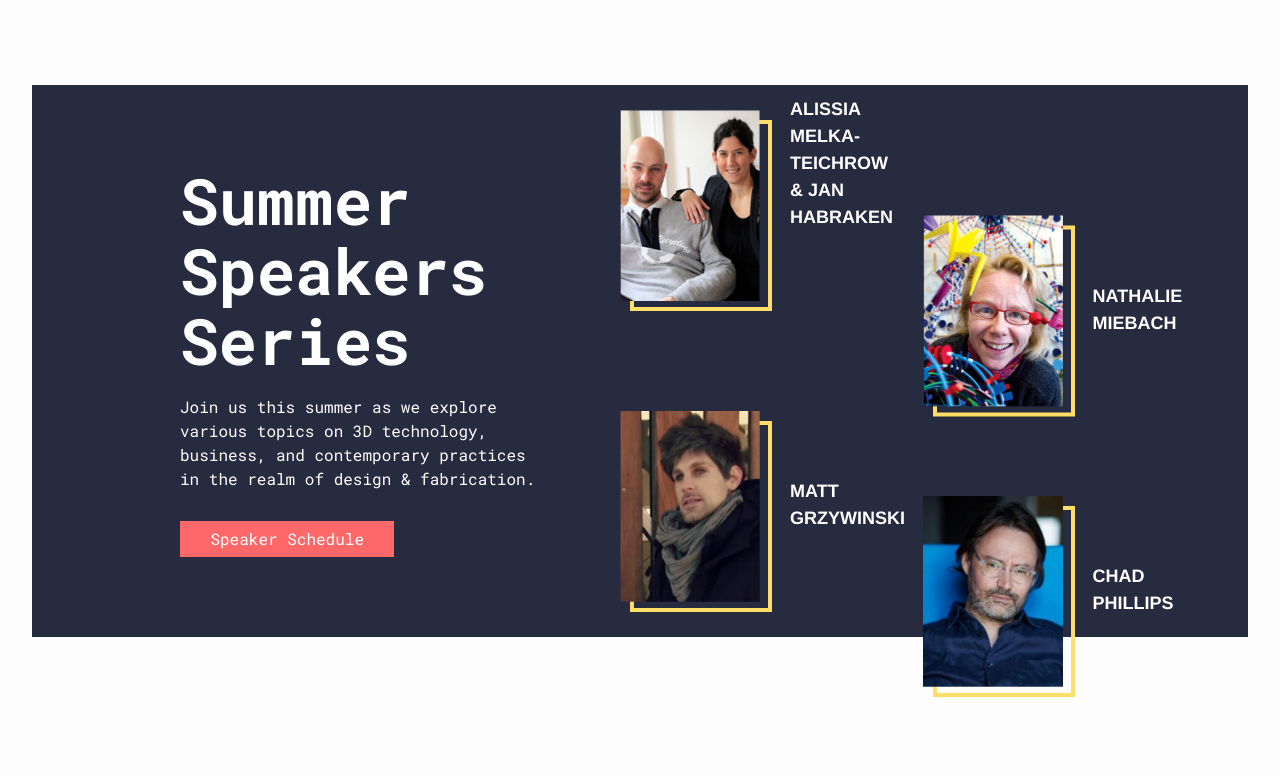
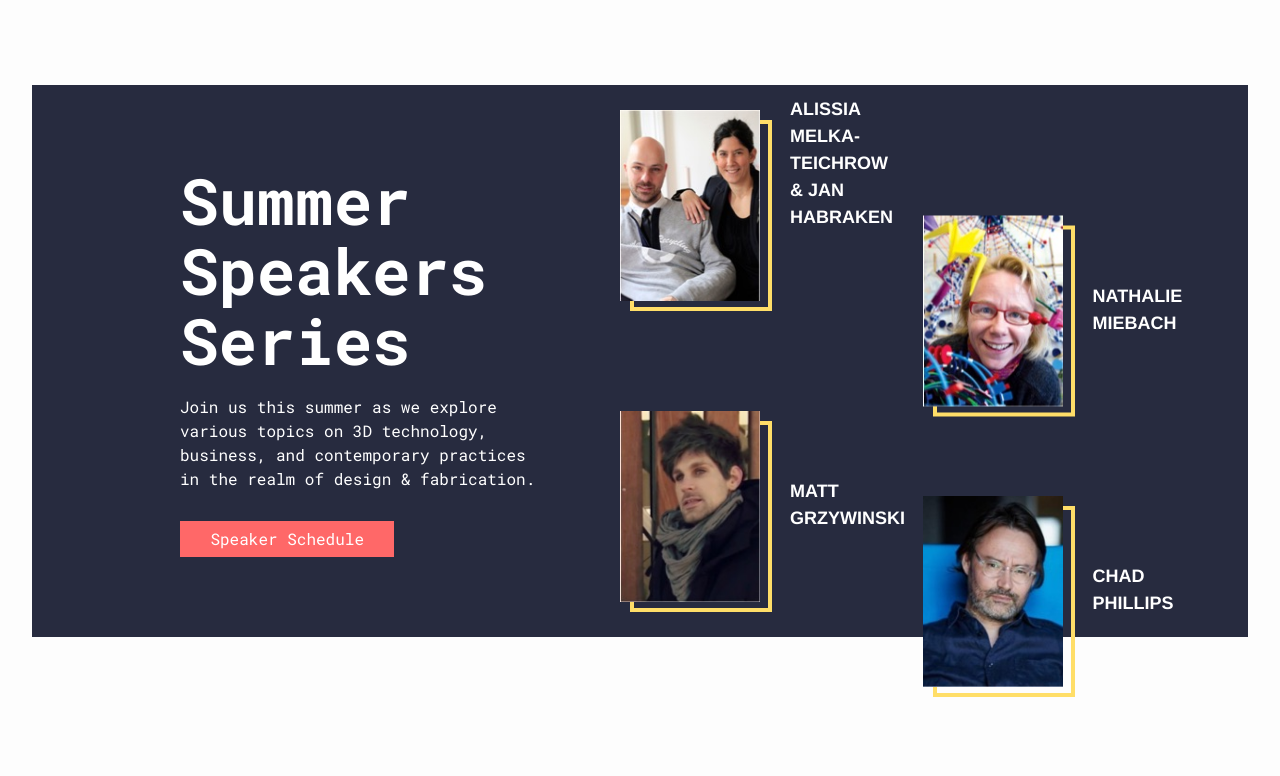
Before and after one commit to jplus-co/iyrs-microsite, a Jekyll site: the page built from index.md, in a window 1280 px wide. Shown: the part 3652-4428 px from the top of the page. Built offline with Jekyll 4.4.1, drawn with Linux system fonts in a browser that asks for light colours.

Commit message:
changed the speaker images to jpg from png

```diff
--- a/_posts/2017-05-15-speaker.markdown
+++ b/_posts/2017-05-15-speaker.markdown
@@ -4,8 +4,8 @@
 date:   2017-05-15 14:14:19 -0400
 speech-date: June 24, 2017
 categories: speakers
-speaker-img: ../img/chad_phillips.png
-speaker-img_home: ./img/chad_phillips.png
+speaker-img: ../img/chad_phillips.jpg
+speaker-img_home: ./img/chad_phillips.jpg
 ---
 You’ll find this post in your `_posts` directory. Go ahead and edit it and re-build the site to see your changes. You can rebuild the site in many different ways, but the most common way is to run `jekyll serve`, which launches a web server and auto-regenerates your site when a file is updated.
 
--- a/_posts/2017-05-15-speaker1.markdown
+++ b/_posts/2017-05-15-speaker1.markdown
@@ -4,8 +4,8 @@
 date:   2017-05-15 14:14:19 -0400
 speech-date:
 categories: speakers
-speaker-img: ../img/matt_grzywinski.png
-speaker-img_home: ./img/matt_grzywinski.png
+speaker-img: ../img/matt_grzywinski.jpg
+speaker-img_home: ./img/matt_grzywinski.jpg
 ---
 You’ll find this post in your `_posts` directory. Go ahead and edit it and re-build the site to see your changes. You can rebuild the site in many different ways, but the most common way is to run `jekyll serve`, which launches a web server and auto-regenerates your site when a file is updated.
 
--- a/_posts/2017-05-15-speaker2.markdown
+++ b/_posts/2017-05-15-speaker2.markdown
@@ -4,8 +4,8 @@
 date:   2017-05-15 14:14:19 -0400
 speech-date:
 categories: speakers
-speaker-img: ../img/nathalie_miebach.png
-speaker-img_home: ./img/nathalie_miebach.png
+speaker-img: ../img/nathalie_miebach.jpg
+speaker-img_home: ./img/nathalie_miebach.jpg
 ---
 You’ll find this post in your `_posts` directory. Go ahead and edit it and re-build the site to see your changes. You can rebuild the site in many different ways, but the most common way is to run `jekyll serve`, which launches a web server and auto-regenerates your site when a file is updated.
 
--- a/_posts/2017-05-15-speaker3.markdown
+++ b/_posts/2017-05-15-speaker3.markdown
@@ -3,8 +3,8 @@
 title:  Alissia Melka-Teichrow & Jan Habraken
 date:   2017-05-15 14:14:19 -0400
 categories: speakers
-speaker-img: ../img/alissa.png
-speaker-img_home: ./img/alissa.png
+speaker-img: ../img/alissa.jpg
+speaker-img_home: ./img/alissa.jpg
 ---
 You’ll find this post in your `_posts` directory. Go ahead and edit it and re-build the site to see your changes. You can rebuild the site in many different ways, but the most common way is to run `jekyll serve`, which launches a web server and auto-regenerates your site when a file is updated.
 
```
Also changed, not shown: img/alissa.jpg (added), img/alissa.png (deleted), img/chad_phillips.jpg (added), img/chad_phillips.png (deleted), img/matt_grzywinski.jpg (added), img/matt_grzywinski.png (deleted), img/nathalie_miebach.jpg (added), img/nathalie_miebach.png (deleted), 1 other file.
